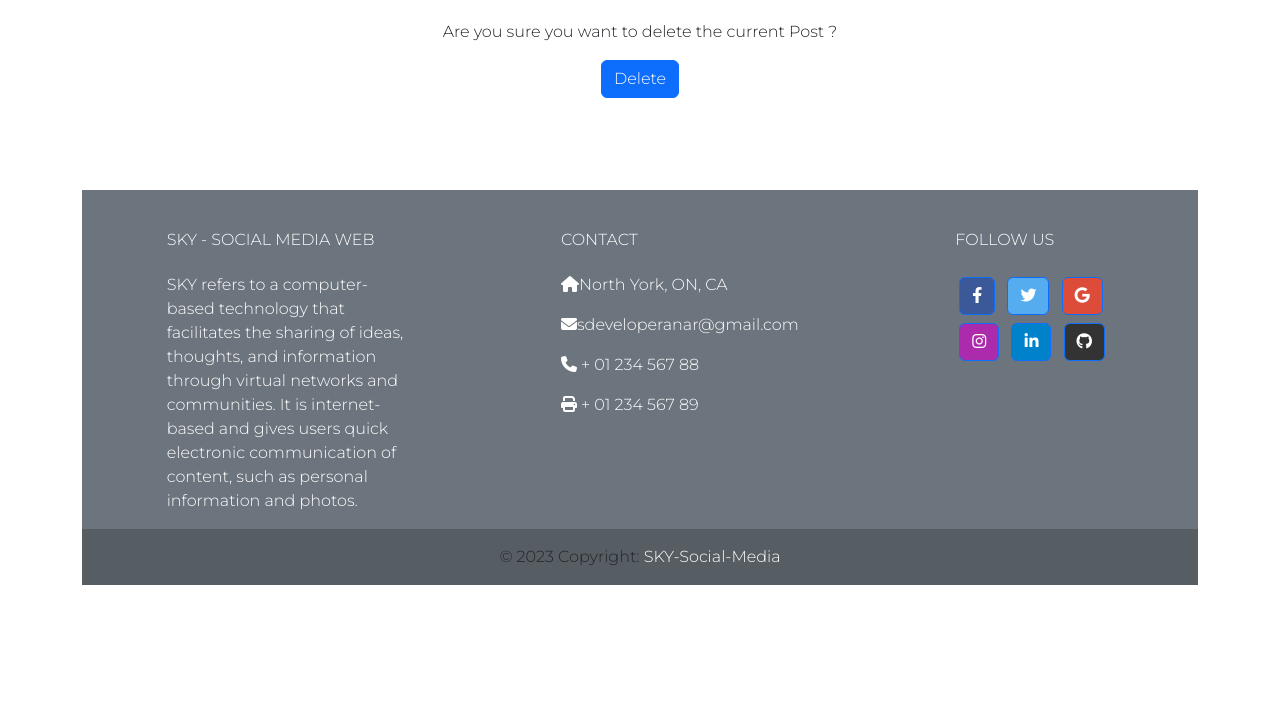
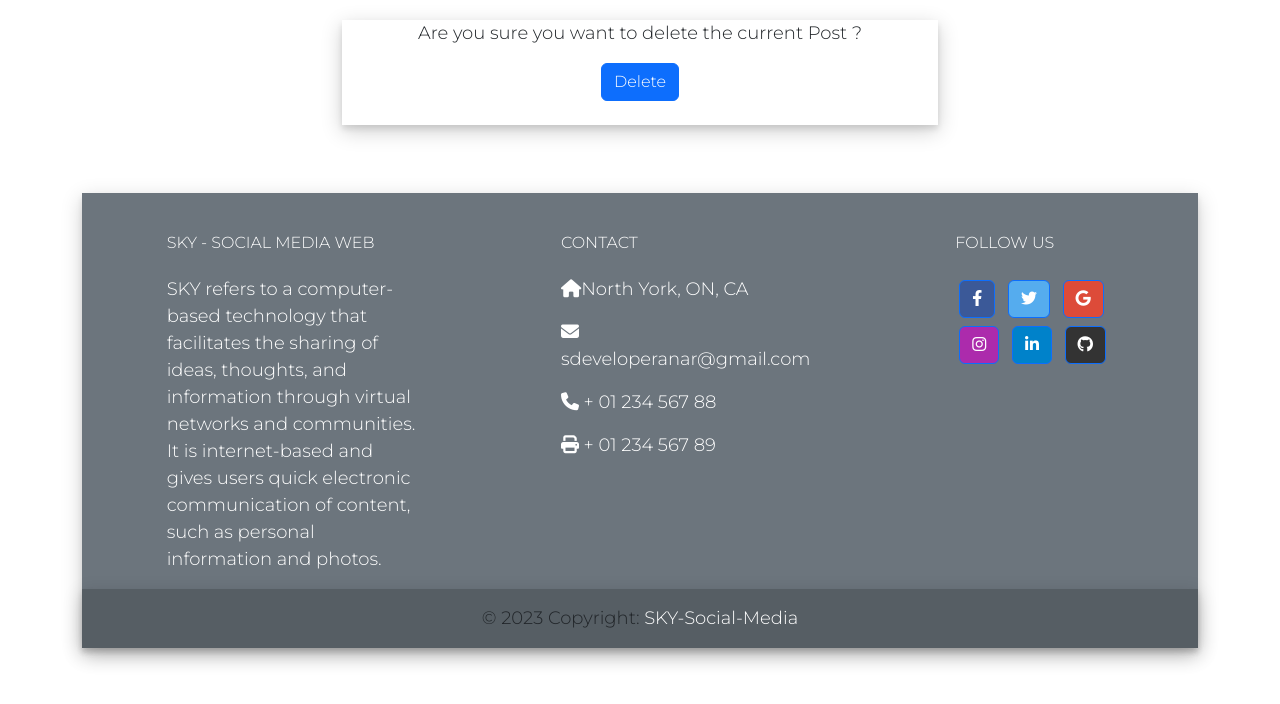
Before and after one commit to Aymammet/sky, a Django app: template templates/post-delete.html in a window 1280 px wide. Shown: the part 72-776 px from the top of the page. Run offline with Django 3.2, Linux system fonts and the light colour scheme; the template is opened without the code that fills it, so the values that code supplies are empty; some libraries are stand-ins or nearby versions.

Commit message:
post delete template updated

```diff
--- a/static/style.css
+++ b/static/style.css
@@ -63,4 +63,10 @@ a {
 
 .card-body {
     padding: 20px;
+    border-radius: 5px;
 }
+
+.text-center {
+    box-shadow: 0 4px 6px 0 rgb(0 0 0 / 10%), 0 6px 20px 0 rgb(0 0 0 / 19%);
+    font-size: large;
+}
--- a/templates/post-delete.html
+++ b/templates/post-delete.html
@@ -4,10 +4,10 @@
 
 <div class="card-body">
     <form method="POST">
-        <div class="container-fluid">
+        <div class="container-fluid col-6 ">
             {% csrf_token %}
             <div class="text-center">
-                <p>Are you sure you want to delete the current Post ?</p>
+                <p class="">Are you sure you want to delete the current Post ?</p>
                 {% if user == post.owner %}
                 <a class="btn btn-primary mb-4 col-auto button mx-1" href="{% url 'post_edit' post.pk %}">Cancel</a>
                 {% endif %}
```
